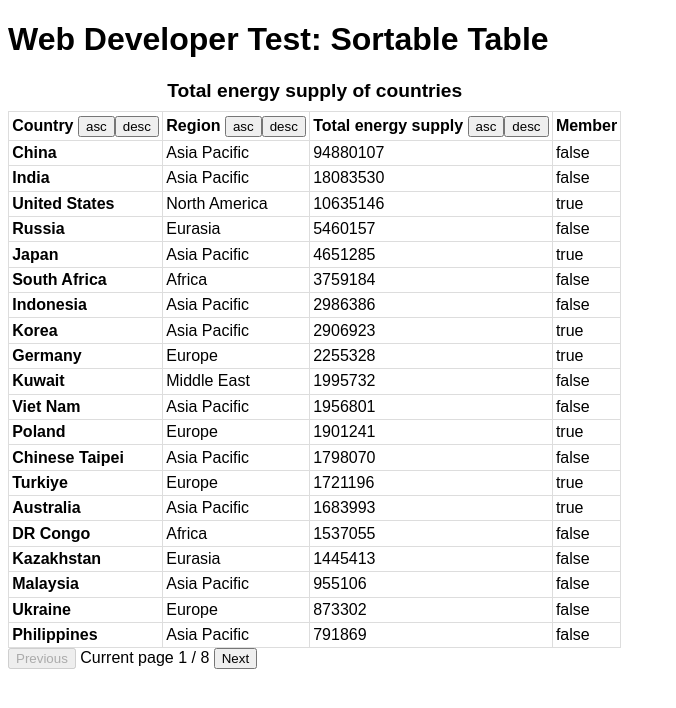
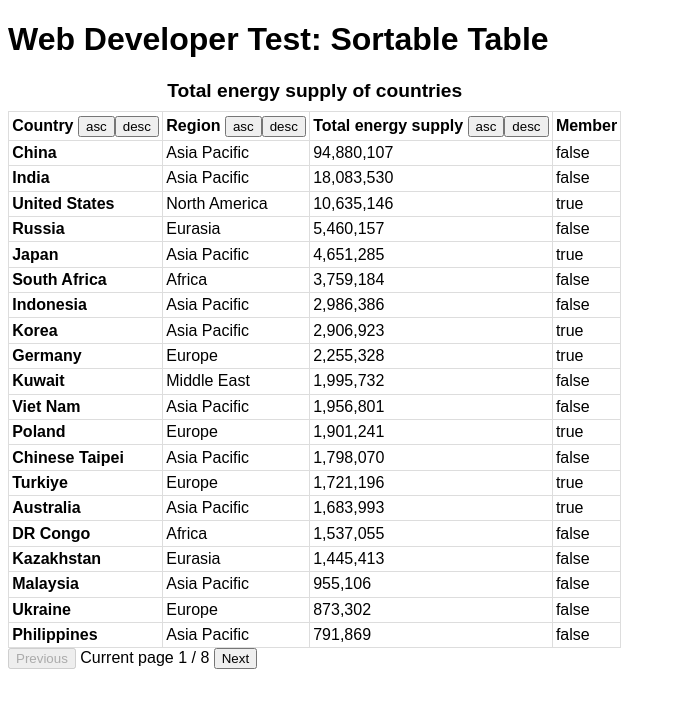
Before and after one commit to nmorduch/table-test, a Vue app: page / in a window 1280 px wide. Shown: the top 708 px of the page, without its empty margins (0-676 px from the left). Built offline with nearby package versions, Linux system fonts and the light colour scheme.

Commit message:
Add number formatting to total energy supply

```diff
--- a/src/components/Country.vue
+++ b/src/components/Country.vue
@@ -27,7 +27,7 @@ defineProps({
   <tr :aria-rowindex="index">
     <th scope="row">{{ countryName }}</th>
     <td>{{ region }}</td>
-    <td>{{ totalEnergySupply }}</td>
+    <td>{{ totalEnergySupply == '—' ? '—' : Intl.NumberFormat().format(totalEnergySupply) }}</td>
     <td>{{ member }}</td>
   </tr>
 </template>
```
